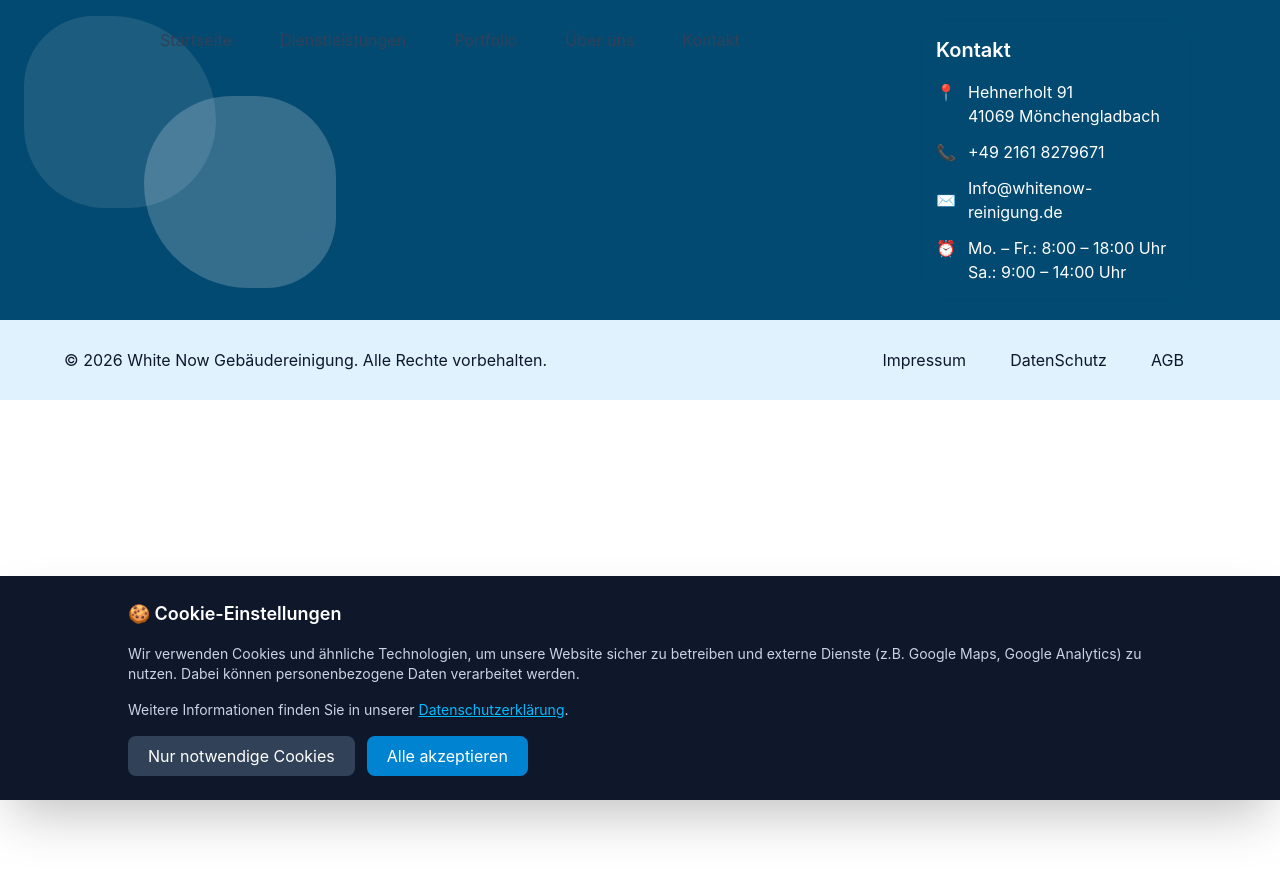
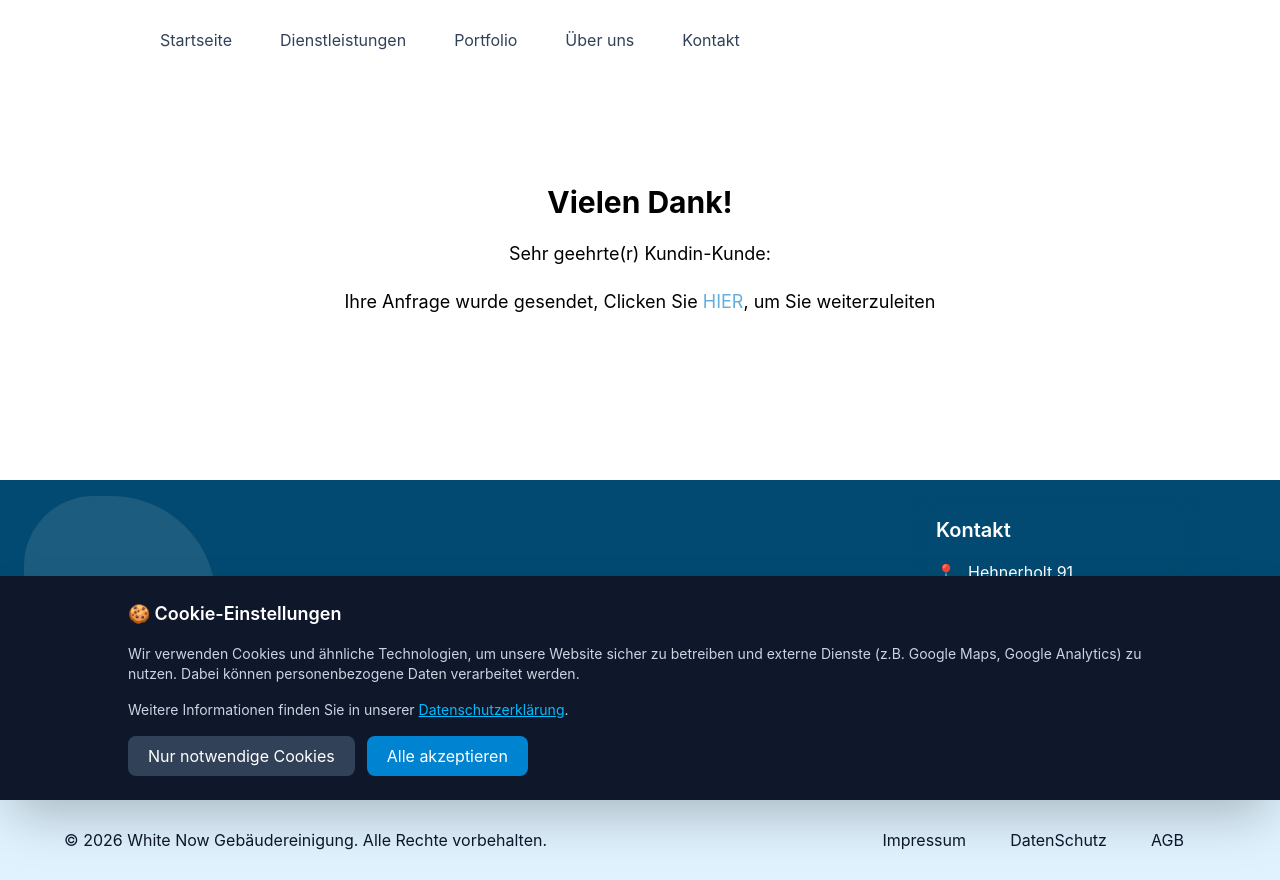
Before and after one commit to Hafezalaa/white-now, a React (Vite) app: page /thanks in a window 1280 px wide. Before the commit the page ends 800 px from the top, so only its background shows below. Built offline with nearby package versions, Linux system fonts and the light colour scheme; the HTML template or start-up script is replaced by a standard one.

Commit message:
finishing contact form with server

```diff
--- a/Components/Contact.jsx
+++ b/Components/Contact.jsx
@@ -1,18 +1,33 @@
 import { useForm } from "react-hook-form";
+import axios from "axios";
+import { useNavigate } from "react-router-dom";
 
 export default function Contact() {
+  const navigate = useNavigate();
+
   const {
     register,
     handleSubmit,
     watch,
+    reset,
+
     formState: { errors },
   } = useForm();
 
   const message = watch("message", "");
 
-  const onSubmit = (data) => {
-    console.log(data);
+  const onSubmit = async (data) => {
+    try {
+      console.log(data);
+    const res = await axios.post("http://localhost:9117/contact", data);
     // send to backend / email service here
+    reset();
+    navigate("/thanks");
+  } catch (error) {
+    console.error("stop", error.message);
+  }
+
+
   };
 
   return (
@@ -22,9 +37,7 @@ export default function Contact() {
           onSubmit={handleSubmit(onSubmit)}
           className="bg-sky-100 rounded-2xl shadow-lg p-8 space-y-6"
         >
-          <h2 className="text-2xl font-bold text-center">
-            Ihre Anforderungen
-          </h2>
+          <h2 className="text-2xl font-bold text-center">Ihre Anforderungen</h2>
 
           {/* Kundentyp */}
           <div>
--- a/Components/MainSec.jsx
+++ b/Components/MainSec.jsx
@@ -9,13 +9,13 @@ const MainSec = () => {
             <p className='text-5xl font-bold'>Professionelle Reinigung & Premium Hygieneartikel</p>
             <p className='my-10'>White Now bietet professionelle Reinigungsdienstleistungen und hochwertige Hygieneartikel für Unternehmen und Privathaushalte in Mönchengladbach und Umgebung. Zuverlässig, gründlich und nachhaltig.</p>
   <>
-  <div className="absolute top-80 w-80 h-80 bg-sky-300/30 rounded-[55%_45%_60%_40%] animate-pulse duration-1000 " />
+  <div className=" absolute top-58 w-80 h-80 bg-sky-300/30 rounded-[55%_45%_60%_40%] animate-pulse duration-1000 " />
 
 
 </>
 
 
-            <NavLink className="my-10" to="contact"><button className=" bg-[#3288bb] h-8 w-20 rounded-lg text-white cursor-pointer hover:scale-3d hover:scale-125">Anfrage</button></NavLink>
+            <NavLink className="my-10 " to="contact"><button className=" bg-[#3288bb] h-8 w-20 rounded-lg text-white cursor-pointer hover:scale-3d hover:scale-125">Anfrage</button></NavLink>
         </div>
         <div className="w-full my-10 md:w[40%]"><img src={GFFoto} alt="" className="w-80 m-auto justify-center" /></div>
         </div>
--- /dev/null
+++ b/Components/ThankYou.jsx
@@ -0,0 +1,17 @@
+import { NavLink } from "react-router-dom";
+
+
+export default function ThankYou() {
+
+
+  return (
+    <div className="h-120 pt-46  ">
+
+
+      <h1 className="text-3xl justify-self-center font-bold">Vielen Dank!</h1>
+      <p className="text-lg justify-self-center  mt-5">Sehr geehrte(r) Kundin-Kunde:</p>
+      <p className="text-lg justify-self-center  mt-5">Ihre Anfrage wurde gesendet, Clicken Sie <NavLink className="text-[#62afdb] " to="/">HIER</NavLink>, um Sie weiterzuleiten</p>
+
+    </div>
+  );
+}
--- a/package.json
+++ b/package.json
@@ -11,6 +11,7 @@
   },
   "dependencies": {
     "@tailwindcss/vite": "^4.1.18",
+    "axios": "^1.13.2",
     "emailjs-com": "^3.2.0",
     "random-string-gen": "^1.1.4",
     "react": "^19.2.0",
--- a/src/App.jsx
+++ b/src/App.jsx
@@ -11,6 +11,7 @@ import Impressum from "../Components/Impressum";
 import Datenschutz from "../Components/Datenschutz";
 import AGB from "../Components/AGB";
 import CookieConsent from "../Components/CookieConsent";
+import ThankYou from "../Components/ThankYou";
 
 function App() {
   return (
@@ -26,6 +27,7 @@ function App() {
         <Route path="imprint" element={<Impressum/>} />
         <Route path="data" element={<Datenschutz/>} />
         <Route path="agb" element={<AGB/>} />
+        <Route path="thanks" element={<ThankYou/>}/>
       </Routes>
       <Footer />
     </>
```
Also changed, not shown: 1 other file (tests, documents, lock files or other folders).
